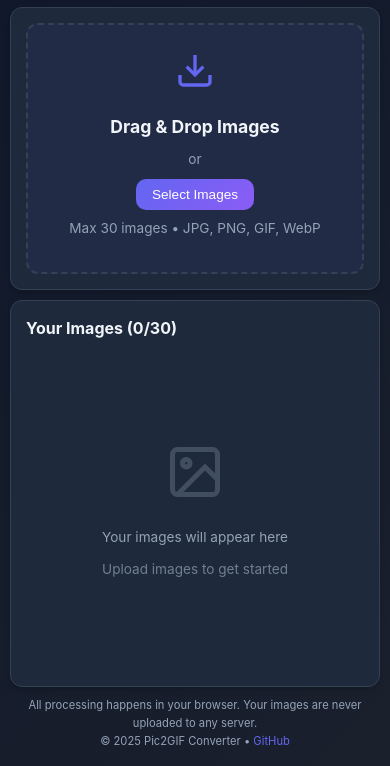
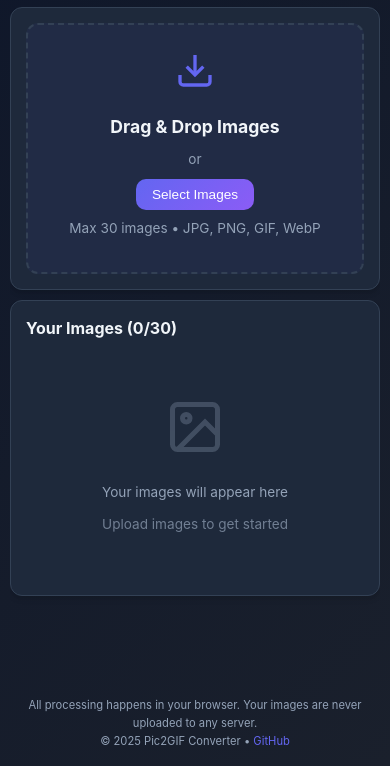
Before and after one commit to TayMcQuaya/pic2gif-converter, a plain HTML site: page index.html in a window 390 px wide. Shown: the part 78-844 px from the top of the page. Drawn offline with Linux system fonts and the light colour scheme.

Commit message:
mobile responsiveness added

```diff
--- a/style.css
+++ b/style.css
@@ -30,17 +30,31 @@ body {
     background: linear-gradient(135deg, var(--bg-color) 0%, #1a202c 100%);
     color: var(--text-primary);
     line-height: 1.6;
-    height: 100vh;
-    overflow: hidden;
+    margin: 0;
+    padding: 0;
+}
+
+/* Desktop - no scroll */
+@media (min-width: 769px) {
+    body {
+        height: 100vh;
+        overflow: hidden;
+    }
 }
 
 .container {
-    height: 100vh;
     display: flex;
     flex-direction: column;
     padding: 20px;
     max-width: 1400px;
     margin: 0 auto;
+}
+
+/* Desktop container */
+@media (min-width: 769px) {
+    .container {
+        height: 100vh;
+    }
 }
 
 /* Header */
@@ -533,14 +547,20 @@ footer a:hover {
 /* Mobile Responsive Design */
 @media (max-width: 768px) {
     body {
-        height: 100vh;
-        height: 100dvh; /* Dynamic viewport height for mobile */
+        height: auto;
+        min-height: 100vh;
+        min-height: 100dvh; /* Dynamic viewport height for mobile */
+        overflow-y: auto;
+        overflow-x: hidden;
     }
 
     .container {
         padding: 10px;
-        height: 100vh;
-        height: 100dvh;
+        height: auto;
+        min-height: 100vh;
+        min-height: 100dvh;
+        display: flex;
+        flex-direction: column;
     }
 
     header {
@@ -558,6 +578,9 @@ footer a:hover {
     .main-content {
         flex-direction: column;
         gap: 10px;
+        flex: 1 1 auto;
+        overflow-y: auto;
+        -webkit-overflow-scrolling: touch; /* Smooth scrolling on iOS */
     }
 
     .left-panel {
@@ -567,8 +590,9 @@ footer a:hover {
     }
 
     .right-panel {
-        flex: 1;
+        flex: 1 1 auto;
         min-height: 200px;
+        max-height: 50vh; /* Limit height on mobile to ensure scrollability */
     }
 
     section {
@@ -625,9 +649,17 @@ footer a:hover {
         font-size: 1rem;
     }
 
+    .images-section {
+        height: auto;
+        max-height: 50vh;
+        overflow-y: auto;
+    }
+
     .images-grid {
         grid-template-columns: repeat(auto-fill, minmax(70px, 1fr));
         gap: 8px;
+        overflow-y: auto;
+        max-height: calc(50vh - 100px); /* Account for header and hint */
     }
 
     .image-item .delete-btn {
```
